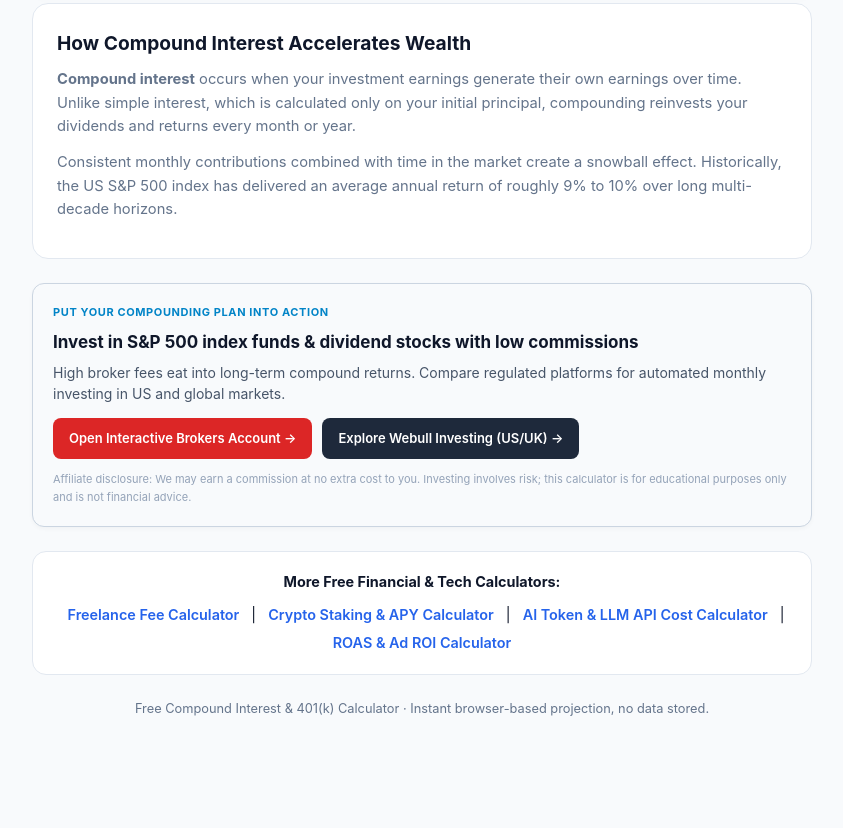
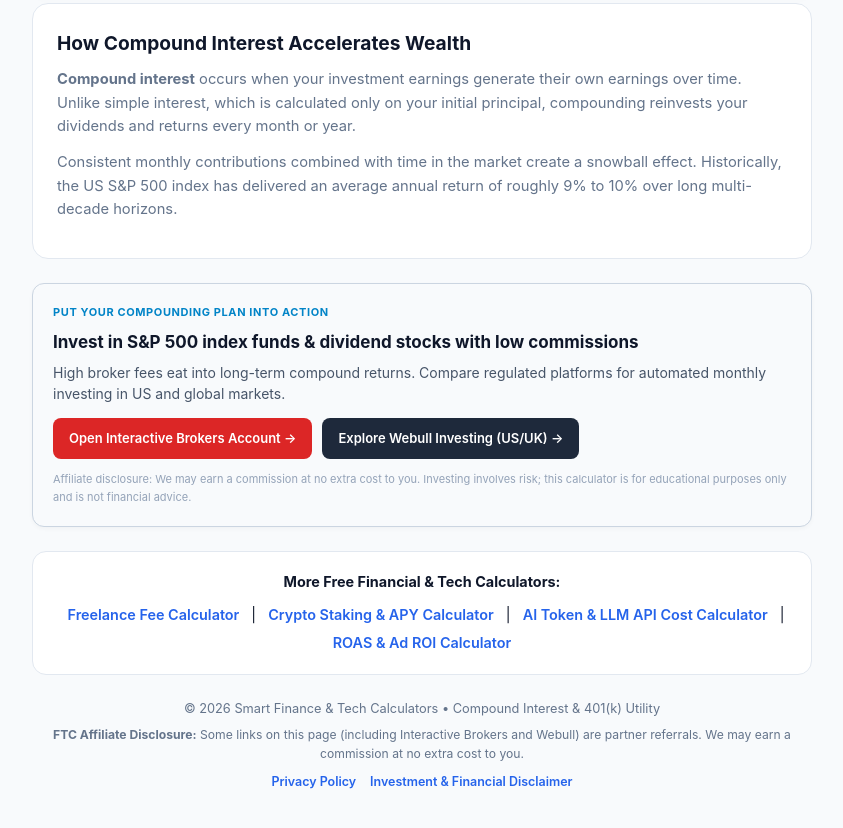
Before and after one commit to valeryivch-maker/compound-interest-calculator, a plain HTML site: page index.html in a window 1280 px wide. Shown: the part 1084-1912 px from the top of the page, without its empty margins (218-1061 px from the left). Before the commit the page ends 1853 px from the top, so only its background shows below. Drawn offline with Linux system fonts and the light colour scheme.

Commit message:
Add files via upload

```diff
--- a/index.html
+++ b/index.html
@@ -60,8 +60,14 @@
     .hub-links a { color: var(--blue); text-decoration: none; font-weight: 600; margin: 0 8px; display: inline-block; padding: 2px 0; }
     .hub-links a:hover { text-decoration: underline; }
     footer { text-align: center; color: var(--muted); font-size: 0.8rem; margin-top: 24px; }
+    .legal-links { display: flex; justify-content: center; gap: 14px; flex-wrap: wrap; margin-top: 8px; }
+    .legal-links a { color: var(--blue); text-decoration: none; font-size: 0.78rem; font-weight: 600; cursor: pointer; }
+    .legal-links a:hover { text-decoration: underline; }
+    .legal-details { max-width: 680px; margin: 12px auto 0; text-align: left; background: var(--card); border: 1px solid var(--border); border-radius: 10px; padding: 12px 14px; font-size: 0.78rem; line-height: 1.5; color: #475569; display: none; }
+    .legal-details.open { display: block; }
     @media (max-width: 640px) { .grid-2, .results { grid-template-columns: 1fr; } header h1 { font-size: 1.5rem; } .hero-val { font-size: 1.8rem; } }
   </style>
+
 </head>
 <body>
 <div class="container">
@@ -204,8 +210,20 @@
   </nav>
 
   <footer>
-    <p>Free Compound Interest & 401(k) Calculator · Instant browser-based projection, no data stored.</p>
+    <p>&copy; 2026 Smart Finance &amp; Tech Calculators &bull; Compound Interest &amp; 401(k) Utility</p>
+    <p style="margin-top:6px; font-size:0.76rem;"><strong>FTC Affiliate Disclosure:</strong> Some links on this page (including Interactive Brokers and Webull) are partner referrals. We may earn a commission at no extra cost to you.</p>
+    <div class="legal-links">
+      <a onclick="toggleLegal('privacy')">Privacy Policy</a>
+      <a onclick="toggleLegal('disclaimer')">Investment &amp; Financial Disclaimer</a>
+    </div>
+    <div id="legal-privacy" class="legal-details">
+      <strong>Privacy Policy (Updated Nov 2026):</strong> All compound interest, 401(k), and contribution projections run 100% locally in your browser. We do not collect, store, or transmit your deposit amounts or portfolio parameters. We use privacy-first, cookieless Cloudflare Web Analytics solely to measure aggregate traffic without cross-site tracking.
+    </div>
+    <div id="legal-disclaimer" class="legal-details">
+      <strong>Investment &amp; Financial Disclaimer:</strong> Compound interest projections and historical S&amp;P 500 return benchmarks are provided strictly for informational and educational purposes and do not constitute investment, tax, or financial advice. All investing involves market risk and potential loss of principal; past performance does not guarantee future results.
+    </div>
   </footer>
+
 </div>
 <script>
   function applyPreset(init, monthly, rate, years, freq, btn) {
@@ -295,7 +313,16 @@
     calculate();
   })();
 
+  function toggleLegal(type) {
+    ['privacy', 'disclaimer'].forEach(k => {
+      const el = document.getElementById('legal-' + k);
+      if (!el) return;
+      if (k === type) el.classList.toggle('open');
+      else el.classList.remove('open');
+    });
+  }
 </script>
+
 
   <!-- Cloudflare Web Analytics --><script type='module' src='https://static.cloudflareinsights.com/beacon.min.js' data-cf-beacon='{"token": "c1d700a5fdf540fa94f43b52a8651a2f"}'></script><!-- End Cloudflare Web Analytics -->
 </body>
```
